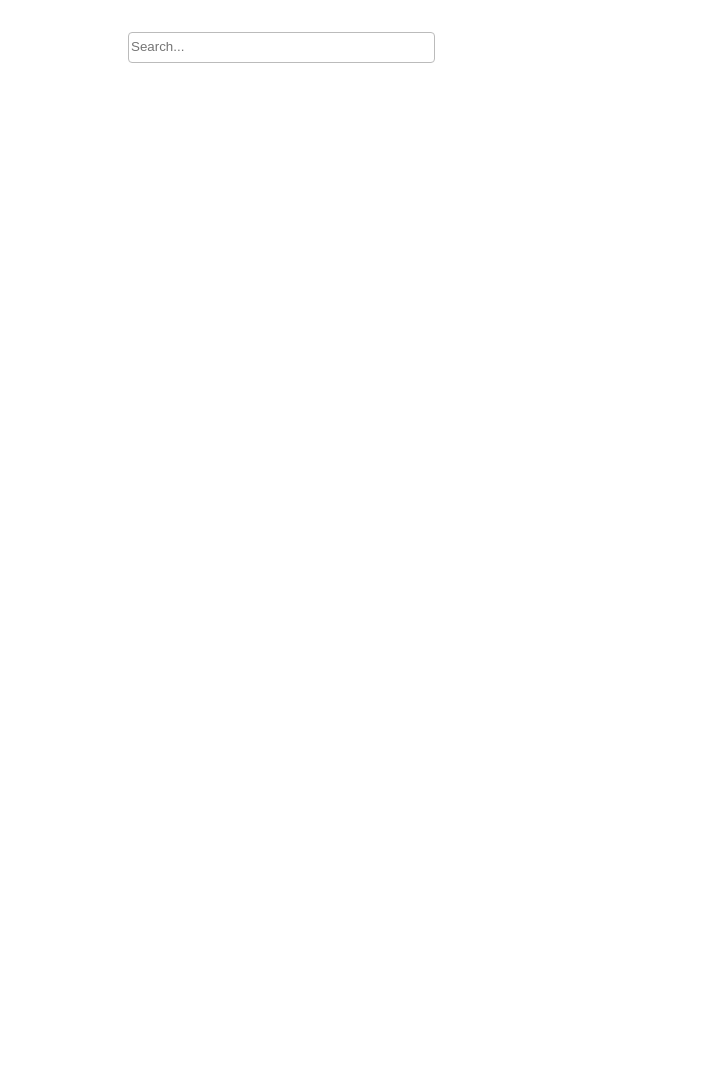
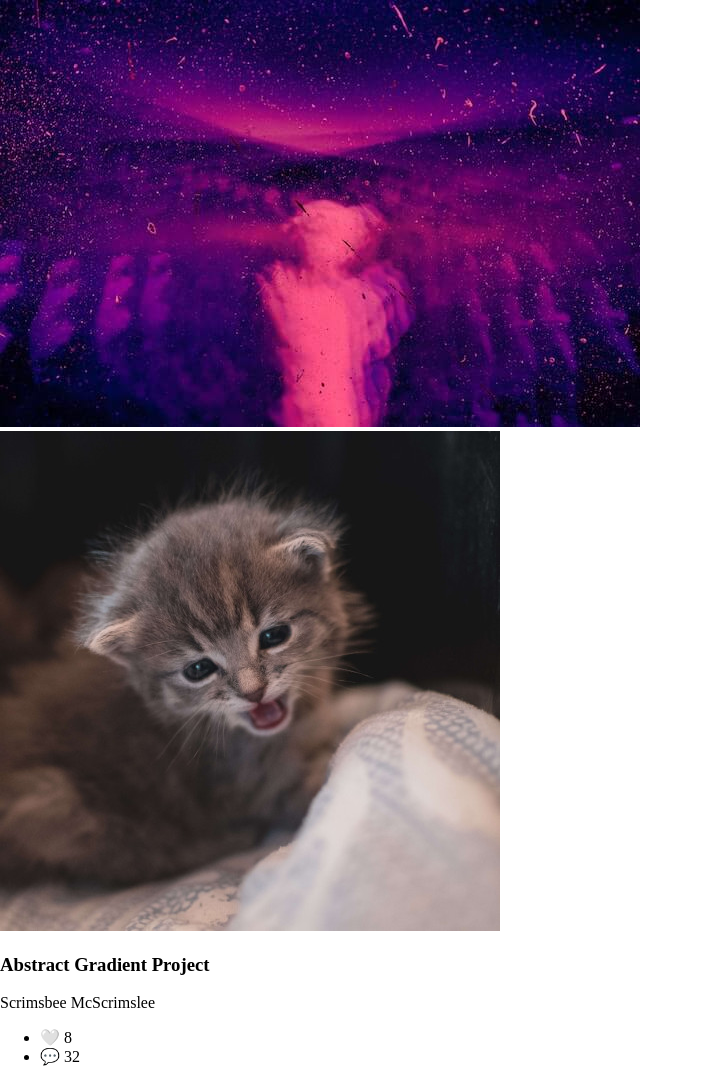
Before and after one commit to cjcj55/css-projects, a plain HTML site: page index.html in a window 1280 px wide. Shown: the whole page, without its empty margins (0-703 px from the left). Before the commit the page ends 800 px from the top, so only its background shows below. Drawn offline with Linux system fonts and the light colour scheme.

Commit message:
initial codepen-tile

```diff
--- a/index.css
+++ b/index.css
@@ -1,48 +1,19 @@
+/* Colors
+body background: #131417
+tile background: #1e1f26
+username: #b7bbc8
+card stats background: #131417
+*/
+
+:root {
+    --font-main: 'Noto Sans', sans-serif;
+    --bg-main: #131417;
+    --bg-card: #1e1f26;
+    --bg-stats: #131417;
+    --username: #b7bbc8;
+}
+
 html, body {
     margin: 0;
     padding: 0;
 }
-
-:root {
-    --search-border: #bbb;
-    --search-focus-border: #3a71ca;
-}
-
-.hide {
-    border: 0;
-    clip: rect(0 0 0 0);
-    height: 1px;
-    margin: -1px;
-    overflow: hidden;
-    padding: 0;
-    position: absolute;
-    width: 1px;
-}
-
-.container {
-    padding: 2em;
-    width: 80%;
-    margin: auto;
-    min-width: 320px;
-}
-
-.search-bar {
-    width: 30%;
-    line-height: 2;
-    border-radius: 4px;
-    border: 1px solid var(--search-border);
-    transition: all .3s;
-}
-
-.search-bar:focus {
-    width: 100%;
-    border-color: var(--search-focus-border);
-}
-
-.search-bar::placeholder {
-    font-weight: 200;
-}
-
-.search-bar:focus::placeholder {
-    color: transparent;
-}
--- a/index.html
+++ b/index.html
@@ -2,15 +2,29 @@
 <html>
     <head>
         <title></title>
+        <link rel="preconnect" href="https://fonts.googleapis.com">
+        <link rel="preconnect" href="https://fonts.gstatic.com" crossorigin>
+        <link href="https://fonts.googleapis.com/css2?family=Noto+Sans:wght@200;400;900&display=swap" rel="stylesheet">
         <link rel="stylesheet" href="index.css">
     </head>
     <body>
-        <div class="container">
-            <label for="search-field" class="hide">Search</label>
-          <input type="search"
-                class="search-bar"
-                id="search-field"
-                placeholder="Search..."/>
+        <div class="card">
+            <div class="card-thumbnail">
+                <img alt="" src="images/jr-korpa-unsplash.jpg"/>
+            </div>
+            <div class="card-body">
+                <div class="card-avatar">
+                    <img alt="" src="images/daniel-park-unsplash.jpg"/>
+                </div>
+                <div class="card-details">
+                    <h3>Abstract Gradient Project</h3>
+                    <p>Scrimsbee McScrimslee</p>
+                </div>
+            </div>
+            <ul class="card-stats">
+                <li>🤍 8</li>
+                <li>💬 32</li>
+            </ul>
         </div>
     </body>
 </html>
```
Also changed, not shown: images/daniel-park-unsplash.jpg (added), images/jr-korpa-unsplash.jpg (added).
